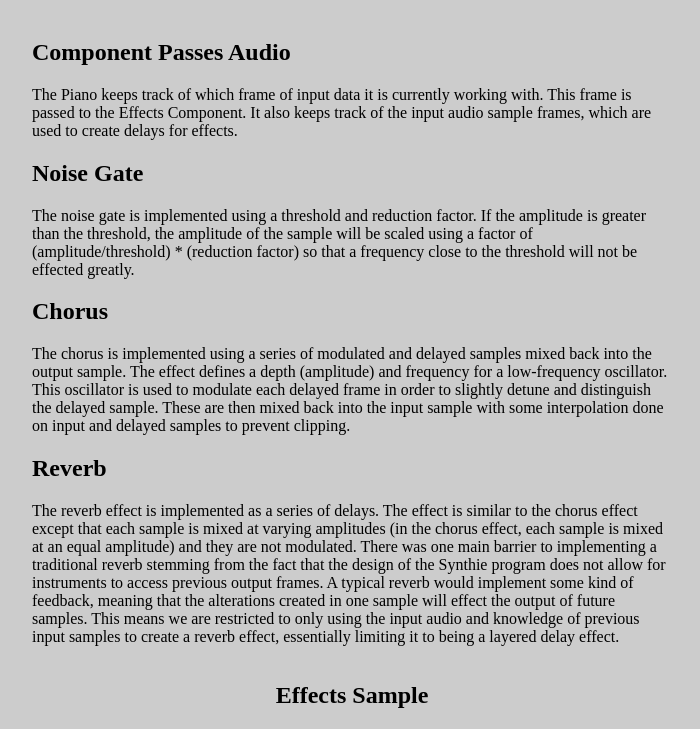
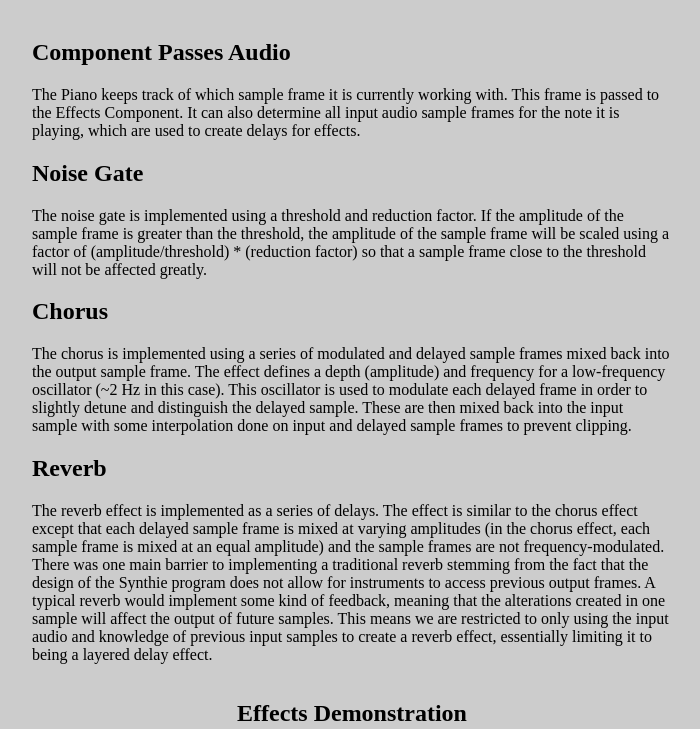
Before and after one commit to Ataraxical/CSE471-Project1, a plain HTML site: page effects.html in a window 1280 px wide. Shown: the part 61-790 px from the top of the page, without its empty margins (288-988 px from the left). Drawn offline with Linux system fonts and the light colour scheme.

Commit message:
Grammar.

```diff
--- a/effects.html
+++ b/effects.html
@@ -10,16 +10,16 @@
     <h1>Effects Component</h1>
     <div>
         <h2>Component Passes Audio</h2>
-        <p>The Piano keeps track of which frame of input data it is currently working with. This frame is passed to the Effects Component. It also keeps track of the input audio sample frames, which are used to create delays for effects.</p>
+        <p>The Piano keeps track of which sample frame it is currently working with. This frame is passed to the Effects Component. It can also determine all input audio sample frames for the note it is playing, which are used to create delays for effects.</p>
         <h2>Noise Gate</h2>
-        <p>The noise gate is implemented using a threshold and reduction factor. If the amplitude is greater than the threshold, the amplitude of the sample will be scaled using a factor of (amplitude/threshold) * (reduction factor) so that a frequency close to the threshold will not be effected greatly.</p>
+        <p>The noise gate is implemented using a threshold and reduction factor. If the amplitude of the sample frame is greater than the threshold, the amplitude of the sample frame will be scaled using a factor of (amplitude/threshold) * (reduction factor) so that a sample frame close to the threshold will not be affected greatly.</p>
         <h2>Chorus</h2>
-        <p>The chorus is implemented using a series of modulated and delayed samples mixed back into the output sample. The effect defines a depth (amplitude) and frequency for a low-frequency oscillator. This oscillator is used to modulate each delayed frame in order to slightly detune and distinguish the delayed sample. These are then mixed back into the input sample with some interpolation done on input and delayed samples to prevent clipping.</p>
+        <p>The chorus is implemented using a series of modulated and delayed sample frames mixed back into the output sample frame. The effect defines a depth (amplitude) and frequency for a low-frequency oscillator (~2 Hz in this case). This oscillator is used to modulate each delayed frame in order to slightly detune and distinguish the delayed sample. These are then mixed back into the input sample with some interpolation done on input and delayed sample frames to prevent clipping.</p>
         <h2>Reverb</h2>
-        <p>The reverb effect is implemented as a series of delays. The effect is similar to the chorus effect except that each sample is mixed at varying amplitudes (in the chorus effect, each sample is mixed at an equal amplitude) and they are not modulated. There was one main barrier to implementing a traditional reverb stemming from the fact that the design of the Synthie program does not allow for instruments to access previous output frames. A typical reverb would implement some kind of feedback, meaning that the alterations created in one sample will effect the output of future samples. This means we are restricted to only using the input audio and knowledge of previous input samples to create a reverb effect, essentially limiting it to being a layered delay effect.</p>
+        <p>The reverb effect is implemented as a series of delays. The effect is similar to the chorus effect except that each delayed sample frame is mixed at varying amplitudes (in the chorus effect, each sample frame is mixed at an equal amplitude) and the sample frames are not frequency-modulated. There was one main barrier to implementing a traditional reverb stemming from the fact that the design of the Synthie program does not allow for instruments to access previous output frames. A typical reverb would implement some kind of feedback, meaning that the alterations created in one sample will affect the output of future samples. This means we are restricted to only using the input audio and knowledge of previous input samples to create a reverb effect, essentially limiting it to being a layered delay effect.</p>
     </div>
     <div class="in-and-out">
-        <h2>Effects Sample</h2>
+        <h2>Effects Demonstration</h2>
         <audio controls src="./resources/Demo.wav"></audio>
         <object class="score" data="./resources/Demo.txt"></object>
     </div>
```
Also changed, not shown: piano.html (+3 -3 lines).
